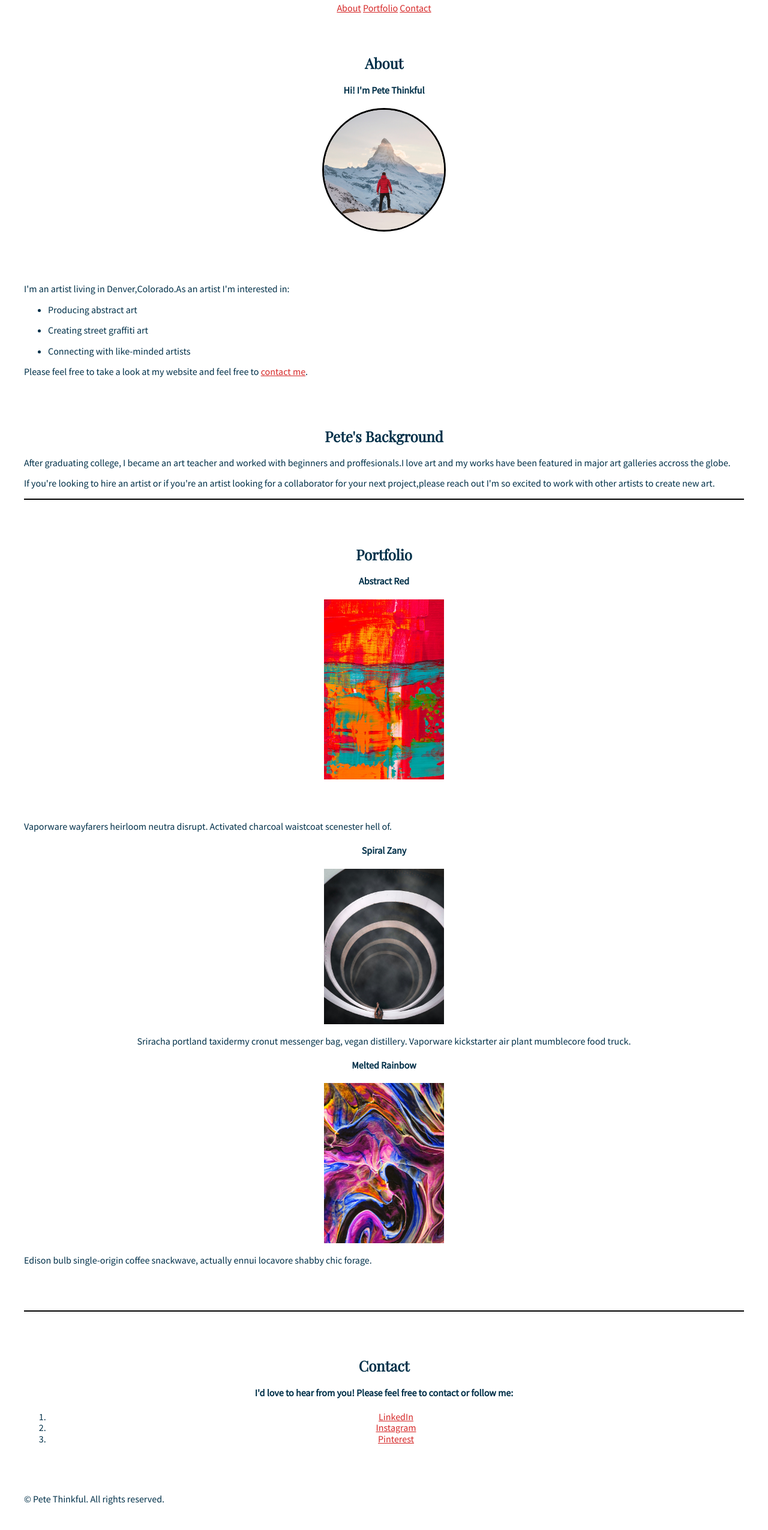
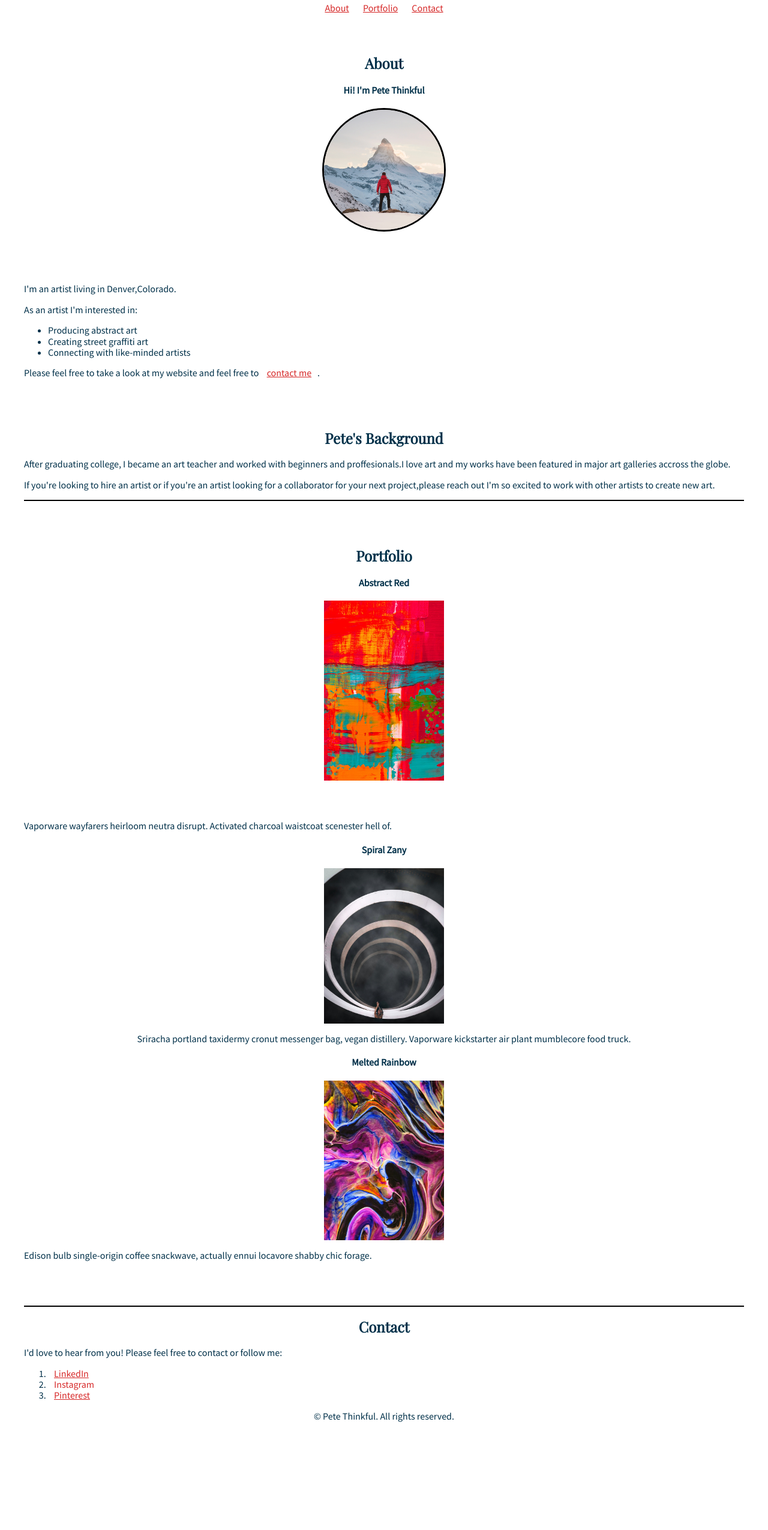
Before and after one commit to samuelramos87/Pete, a plain HTML site: page index.html in a window 1280 px wide. Shown: the part 166-2716 px from the top of the page at 60% size. After the commit the page ends 2641 px from the top, so only its background shows below. Drawn offline with nearby package versions, Linux system fonts and the light colour scheme.

Commit message:
Update index.html

```diff
--- a/index.html
+++ b/index.html
@@ -1,43 +1,36 @@
-<!DOCTYPE html>
-<html lang="en">
-<head>
-  <meta charset="UTF-8">
-  <meta http-equiv="X-UA-Compatible" content="IE=edge">
-  <meta name="viewport" content="width=device-width, initial-scale=1.0">
-  <article><div>
-  <title>Pete Thinkful</title>
-    <style>a{color:#d62828;}</style>
+<article>
+  <div>
+    <style>
+    a{color:#d62828;}
+    </style>
     <link rel="stylesheet" href="https://cdnjs.cloudflare.com/ajax/libs/normalize/8.0.1/normalize.min.css">
     <link href="style.css" rel="stylesheet" type="text/css">
-</head>
-<body>
     <header>
       <div class="wrapper">
-      <h1> <a<h1>Pete Thinkful / Artist</a></h1>
+        <h1><a h1="">Pete Thinkful Artist</a></h1>
         <nav>
-        <a href="about.html">About</a> <a href="portfolio.html">Portfolio</a> <a href="contact.html">Contact</a>
+          <a href="about.html">About</a>
+          <style>
+
+          a{padding: 10px;}
+          </style><a href="portfolio.html">Portfolio</a> <a href="contact.html">Contact</a>
         </nav>
       </div>
     </header>
     <main>
-     <article><div>
+      <article>
+        <div>
         <h2>About</h2>
-          <h4>Hi! I'm Pete Thinkful</h4>
-          <img class="image-circle" src="images/pete-thinkful.png" alt="Pete Thinkful">
+        <h4>Hi! I'm Pete Thinkful</h4><img class="image-circle" src="images/pete-thinkful.png" alt="Pete Thinkful"></div>
+      </article>
+    </main>
   </div>
-      </article>
-        </div>
-        <p>I'm an artist living in Denver,Colorado.As an artist I'm interested in:</p>
+  <p>I'm an artist living in Denver,Colorado.</p>
+  <p>As an artist I'm interested in:</p>
   <ul>
-          <li>
-            <p>Producing abstract art</p>
-          </li>
-          <li>
-            <p>Creating street graffiti art</p>
-          </li>
-          <li>
-            <p>Connecting with like-minded artists</p>
-          </li>
+    <li>Producing abstract art</li>
+    <li>Creating street graffiti art</li>
+    <li>Connecting with like-minded artists</li>
   </ul>
   <p>Please feel free to take a look at my website and feel free to <a href="contact.html">contact me</a>.</p>
   <article>
@@ -50,41 +43,25 @@
     <article>
       <div>
       <h2>Portfolio</h2>
-           <h4>Abstract Red</h4>
-           <img src="images/abstract-red.png" alt="Abstract Red">
+      <h4>Abstract Red</h4><img src="images/abstract-red.png" alt="Abstract Red"></div>
     </article>
-            </div>
     <p>Vaporware wayfarers heirloom neutra disrupt. Activated charcoal waistcoat scenester hell of.</p>
     <div>
-              <h4>Spiral Zany</h4>
-              <img src="images/spiral-zany.png" alt="Spiral Zany">
+      <h4>Spiral Zany</h4><img src="images/spiral-zany.png" alt="Spiral Zany">
       <p>Sriracha portland taxidermy cronut messenger bag, vegan distillery. Vaporware kickstarter air plant mumblecore food truck.</p>
     </div>
     <div>
-          <h4>Melted Rainbow</h4>
-              <img src="images/melted-rainbow.png" alt="Melted Rainbow">
-        </div>
-              <p>Edison bulb single-origin coffee snackwave, actually ennui locavore shabby chic forage.</p></div>
+    <h4>Melted Rainbow</h4><img src="images/melted-rainbow.png" alt="Melted Rainbow"></div>
+    <p>Edison bulb single-origin coffee snackwave, actually ennui locavore shabby chic forage.</p>
   </article>
   <hr>
-    <article>
   <div>
-        <h2>Contact</h2>
-        <h4>I'd love to hear from you! Please feel free to contact or follow me:</h4>
-        <ol>
-          <li>
-            <a href="https://www.linkedin.com/in/pete-thinkful/">LinkedIn</a>
-          </li>
-          <li>
-            <a href="https://www.instagram.com/pete_thinkful/">Instagram</a>
-          </li>
-          <li>
-            <a href="https://www.pinterest.com/pete_thinkful/">Pinterest</a>
-          </li>
+      <h2>Contact</h2></div>
+      <p>I'd love to hear from you! Please feel free to contact or follow me:</p><ol>
+<li><a href="https://www.linkedin.com/in/pete-thinkful/">LinkedIn</a>
+<li><a ef="https://www.instagram.com/pete_thinkful/">Instagram</a></li>   <li><a href="https://www.pinterest.com/pete_thinkful/">Pinterest</a></li>
  </ol>
-      </div>
+  <footer><div>
+    <p>© Pete Thinkful. All rights reserved.</p></div>
+  </footer>
 </article>
-  </main>
-  <footer>
-    <p>© Pete Thinkful. All rights reserved.</p>
-  </footer>
```
Lines whose indentation alone changed are shown as unchanged.
